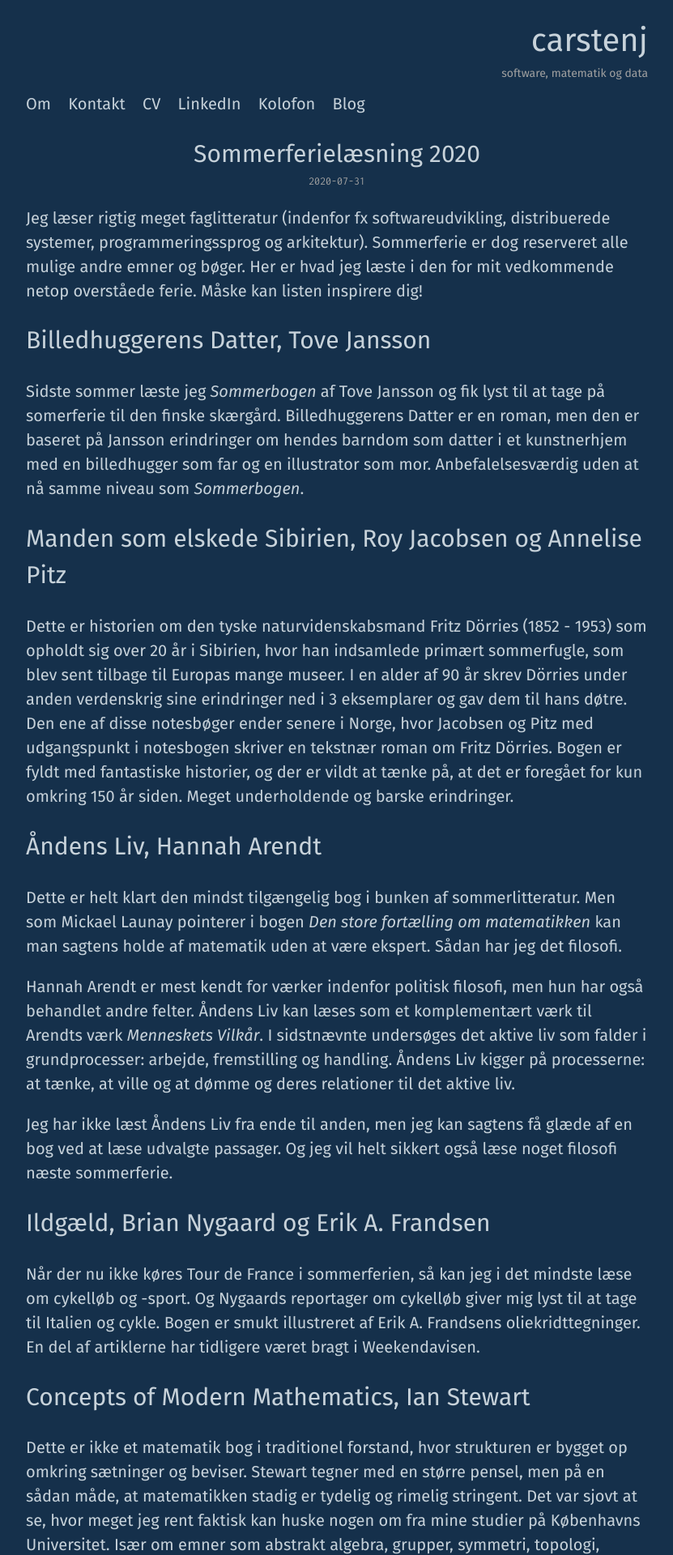
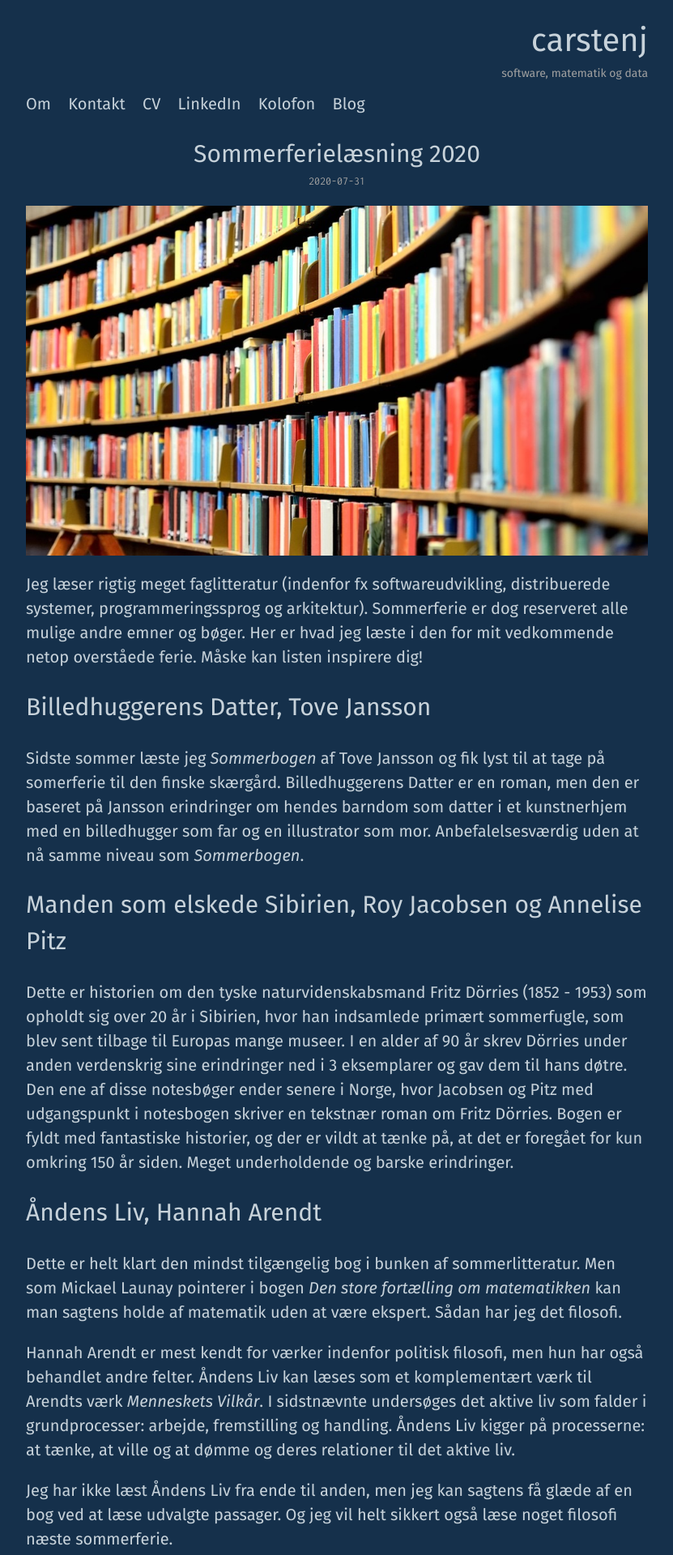
Before and after one commit to carsten-j/carsten-j.github.io, a Jekyll site: the page built from _posts/2020-07-31-sommerferie.markdown, in a window 1280 px wide. Shown: the top 1920 px of the page at 81% size, without its empty margins (224-1055 px from the left). Built offline with Jekyll 4.4.1, drawn with Linux system fonts in a browser that asks for light colours; nearby versions of some CDN libraries.

Commit message:
Update with image

```diff
--- a/_posts/2020-07-31-sommerferie.markdown
+++ b/_posts/2020-07-31-sommerferie.markdown
@@ -3,6 +3,8 @@ layout: post
 title: Sommerferielæsning 2020
 date: '2020-07-31 08:00:00'
 ---
+
+![center](/images/8DB38903-28E6-463C-B1E0-2DFB7D0FBD57.jpeg)
 
 Jeg læser rigtig meget faglitteratur (indenfor fx softwareudvikling, distribuerede systemer, programmeringssprog og arkitektur). Sommerferie er dog reserveret alle mulige andre emner og bøger. Her er hvad jeg læste i den for mit vedkommende netop overståede ferie. Måske kan listen inspirere dig!
 
```
